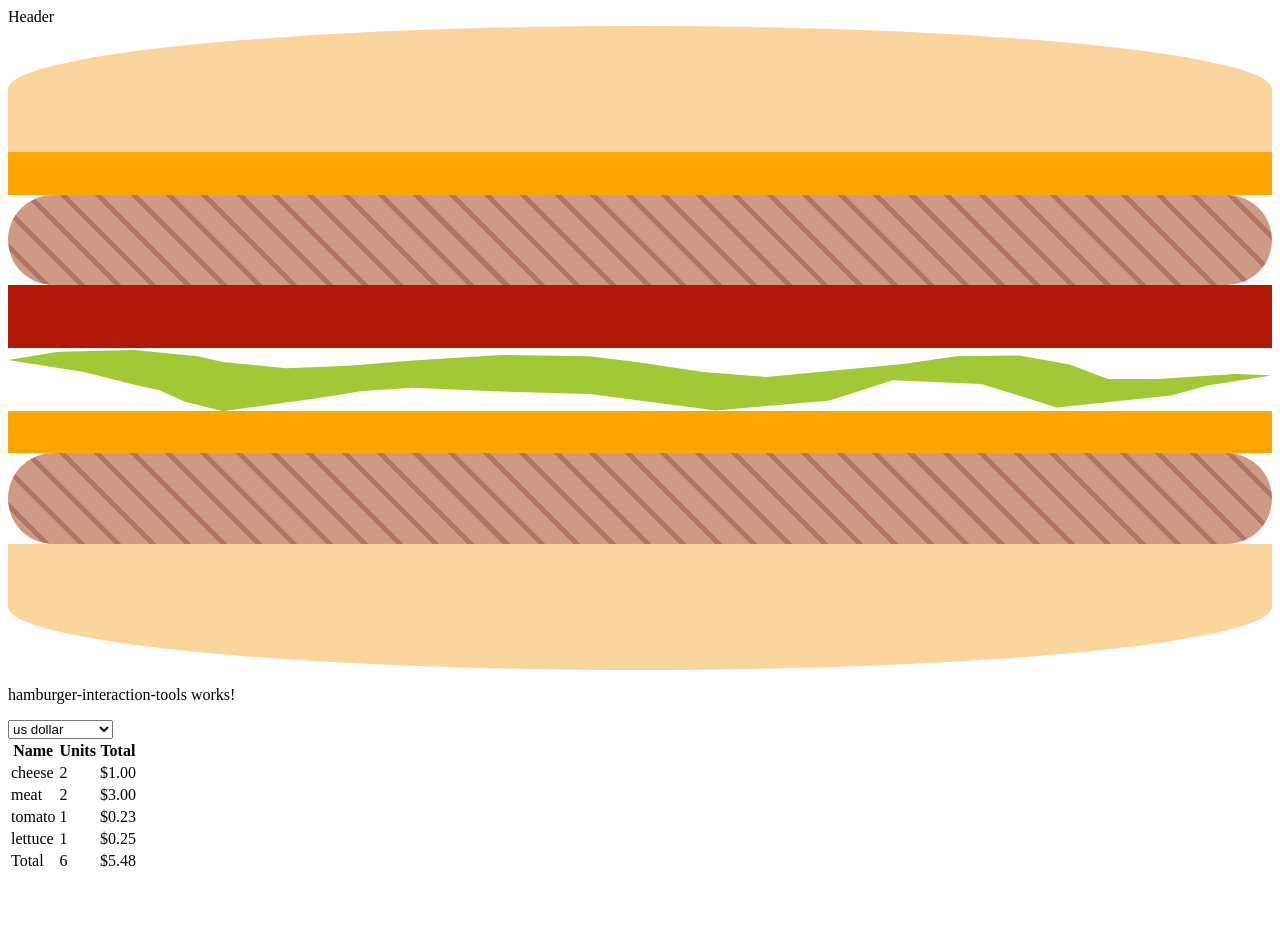
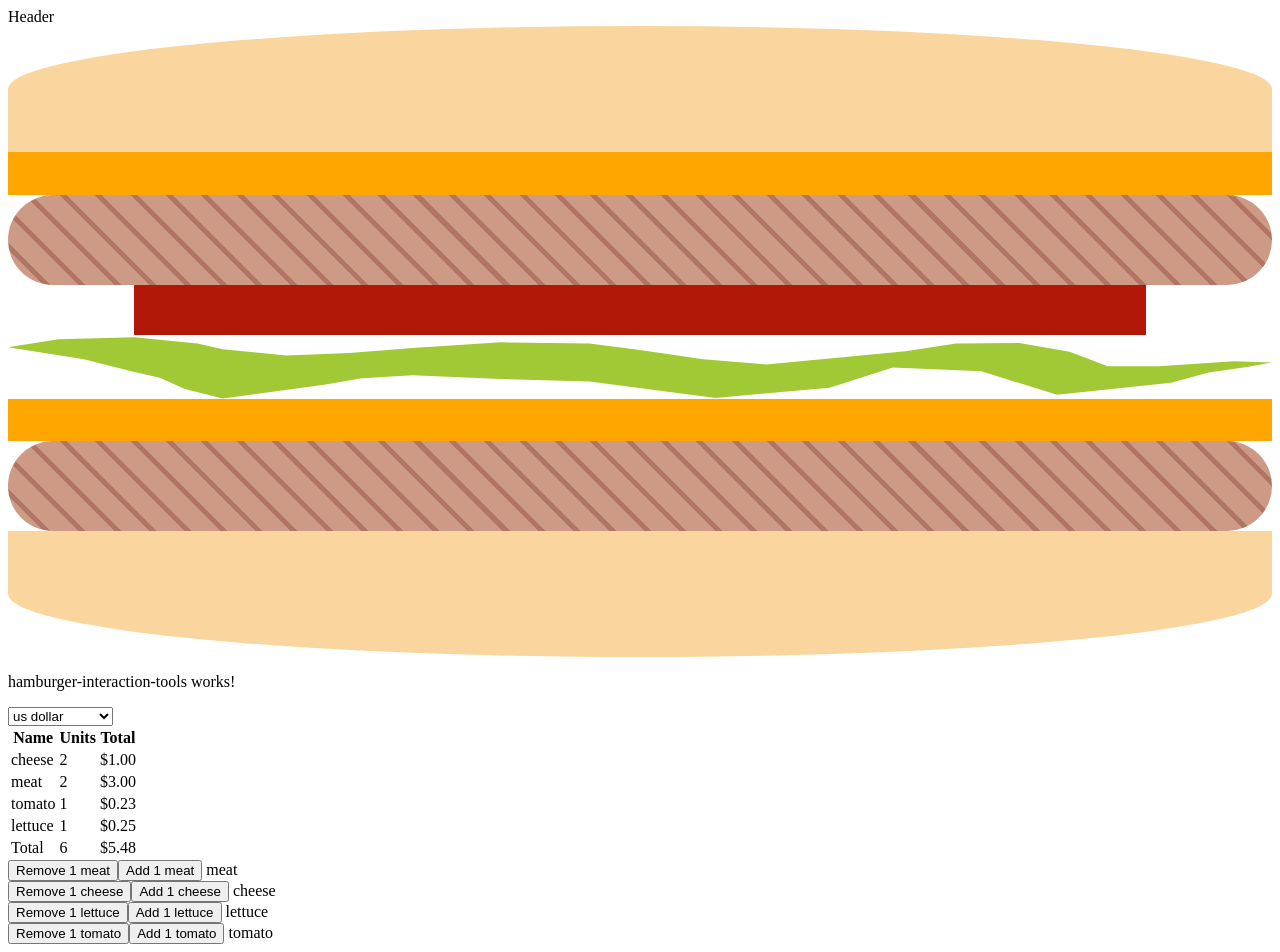
Before and after one commit to A-Cobra/angular, an Angular app: page / in a window 1280 px wide. Before the commit the page ends 881 px from the top, so only its background shows below. Built offline with nearby package versions, Linux system fonts and the light colour scheme.

Commit message:
The buttons are asigned from certain conditions
The eventEmmiter is missing

```diff
--- a/src/app/hamburger/hamburger-ingredient/hamburger-ingredient.component.scss
+++ b/src/app/hamburger/hamburger-ingredient/hamburger-ingredient.component.scss
@@ -68,7 +68,8 @@
   background-color: rgb(255, 166, 0);
 }
 .tomato{
-  width: 100%;
+  margin: 0 auto;
+  width: 80%;
   aspect-ratio: 20/1;
   background-color: rgb(178, 24, 7);
 }
--- a/src/app/hamburger/hamburger-interaction-tools/hamburger-interaction-tools.component.html
+++ b/src/app/hamburger/hamburger-interaction-tools/hamburger-interaction-tools.component.html
@@ -36,3 +36,8 @@
     </td>
   </tr>
 </table>
+<div *ngFor="let ingredient of ingredientsKeys">
+  <button *ngIf="hasAtLeastOne(ingredient)">Remove 1 {{ ingredient }}</button>
+  <button>Add 1 {{ ingredient }}</button>
+  {{ ingredient }}
+</div>
--- a/src/app/hamburger/hamburger-interaction-tools/hamburger-interaction-tools.component.ts
+++ b/src/app/hamburger/hamburger-interaction-tools/hamburger-interaction-tools.component.ts
@@ -6,9 +6,13 @@ import {
   SimpleChanges,
 } from '@angular/core';
 import { currencyMap } from 'src/app/models/currency.map';
+import { HamburgerIngredient } from 'src/app/models/hamburger-ingredient.type';
 import { Hamburger } from 'src/app/models/hamburger.interface';
 import { IngredientController } from 'src/app/models/ingredient-controller.type';
-import { ingredientPrice } from 'src/app/models/ingredient-price.map';
+import {
+  ingredientPrice,
+  IngredientPricePair,
+} from 'src/app/models/ingredient-price.map';
 
 import { countElementsInList } from 'src/app/utils/count-elements-in-list.function';
 
@@ -25,12 +29,15 @@ export class HamburgerInteractionToolsComponent
   currencyCode: string = 'USD';
   currencies = currencyMap;
   ingredientsPricing = ingredientPrice;
+  ingredientsKeys = Array.from(ingredientPrice.keys());
   @Input()
   ingredientsController!: Array<IngredientController>;
   @Input()
   currentBurger!: Hamburger;
   basePrice = 1.0;
   constructor() {
+    // console.log('this.ingredientsKeys');
+    // console.log(this.ingredientsKeys);
     this.totalIngredientsControl = {
       type: 'Total',
       units: 0,
@@ -38,6 +45,8 @@ export class HamburgerInteractionToolsComponent
     };
   }
   ngAfterViewInit(): void {
+    console.log('this.ingredientsController');
+    console.log(this.ingredientsController);
     console.log('this.currentBurger');
   }
   ngOnChanges(changes: SimpleChanges): void {
@@ -52,4 +61,16 @@ export class HamburgerInteractionToolsComponent
     this.currencyConversionRate = this.currencies.get(value).conversionRate;
     this.currencyCode = this.currencies.get(value).code;
   }
+  hasAtLeastOne(ingredient: HamburgerIngredient) {
+    for (const ingredientControl of this.ingredientsController) {
+      if (ingredientControl.type === ingredient) {
+        if (ingredientControl.units >= 1) {
+          return true;
+        } else {
+          return false;
+        }
+      }
+    }
+    return false;
+  }
 }
--- a/src/app/models/ingredient-price.map.ts
+++ b/src/app/models/ingredient-price.map.ts
@@ -8,7 +8,10 @@ export enum IngredientPricePair {
 }
 type Ingredient = keyof typeof IngredientPricePair;
 export const ingredientPrice = new Map();
-for (const key of Object.keys(IngredientPricePair)) {
+const ingredientKeys = Object.keys(IngredientPricePair).filter(x =>
+  isNaN(parseFloat(x))
+);
+for (const key of ingredientKeys) {
   key as string;
   ingredientPrice.set(key as string, IngredientPricePair[key as Ingredient]);
 }
```
